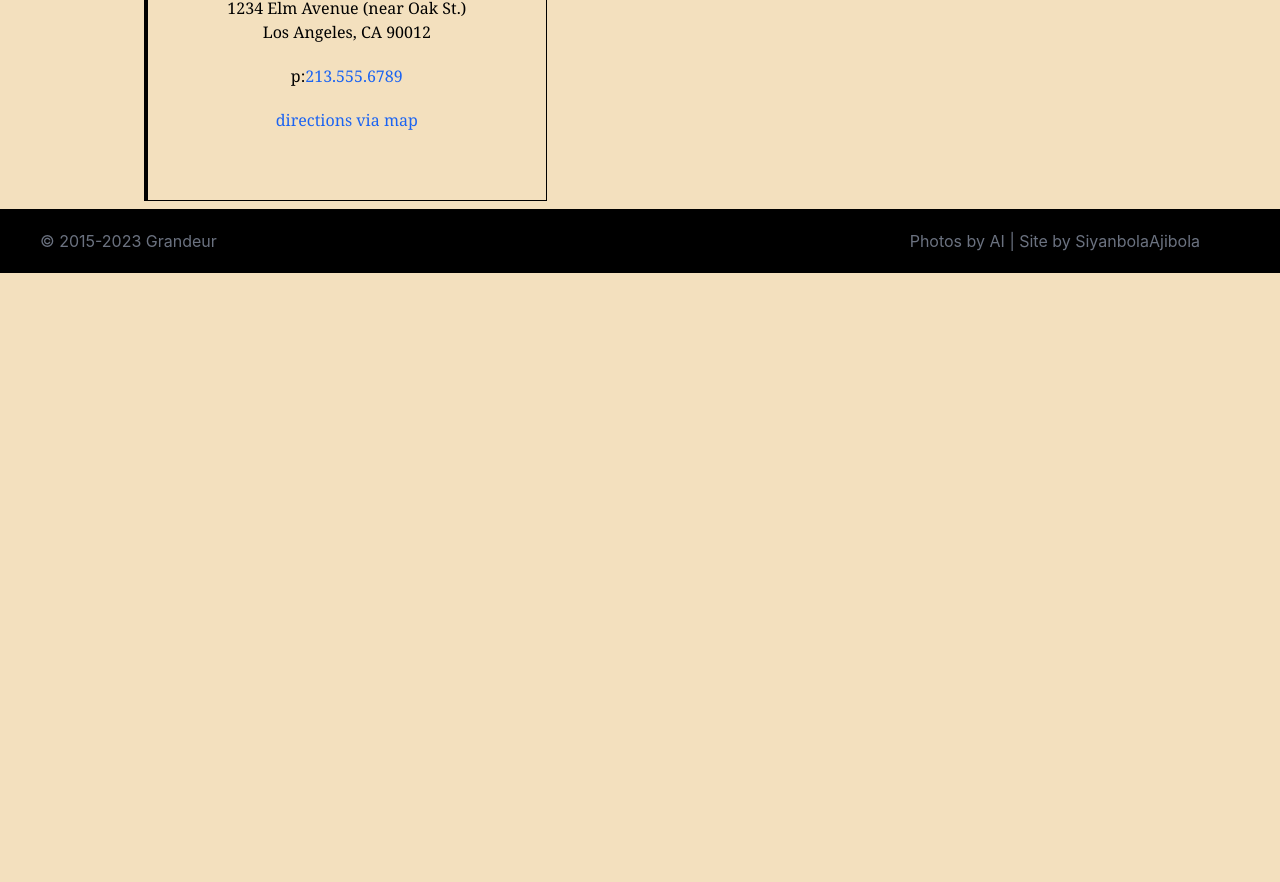
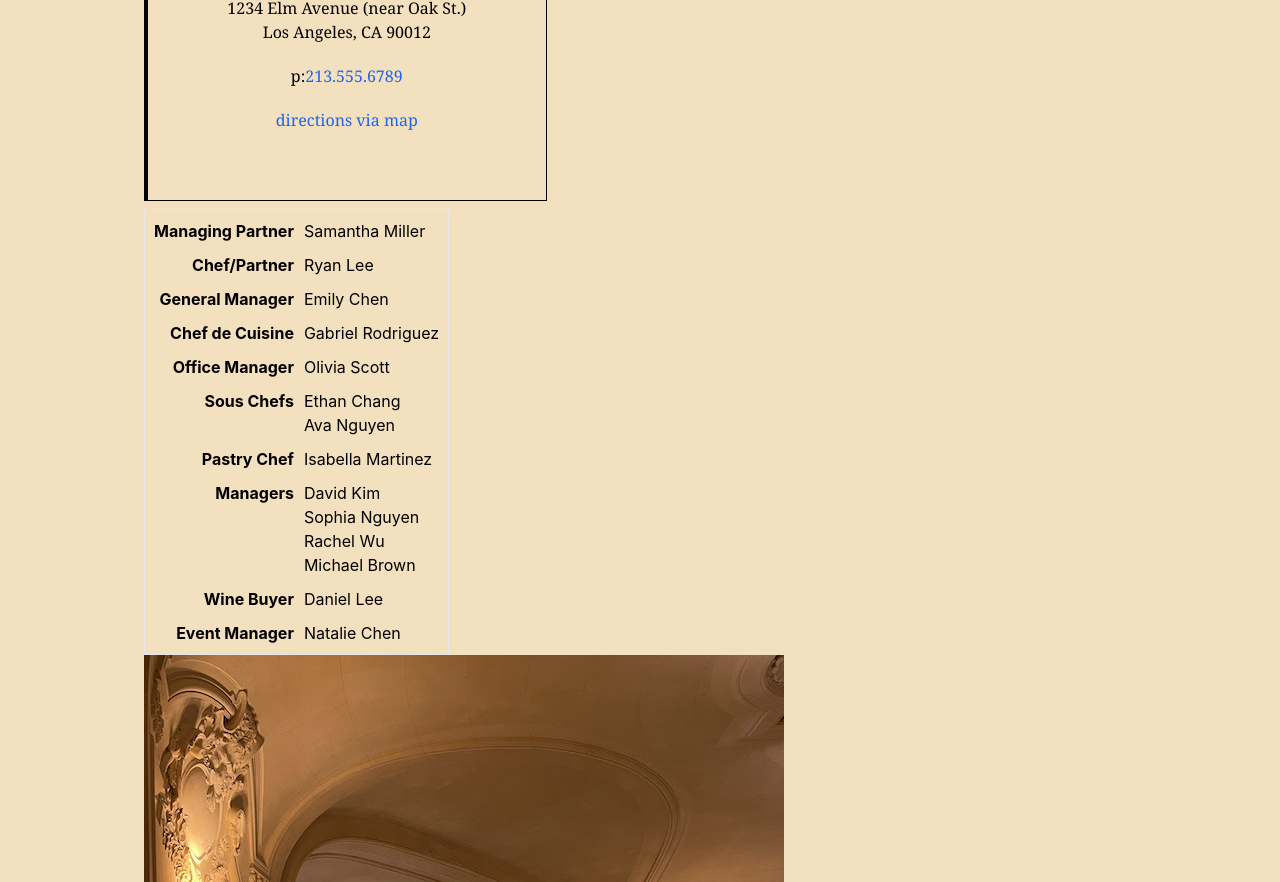
Before and after one commit to harjeeyborlah/The-Grandeur, a plain HTML site: page about.html in a window 1280 px wide. Shown: the part 698-1580 px from the top of the page. Before the commit the page ends 971 px from the top, so only its background shows below. Drawn offline with nearby package versions, Linux system fonts and the light colour scheme.

Commit message:
6/4/2023

```diff
--- a/about.html
+++ b/about.html
@@ -212,8 +212,138 @@
             </div>
           </div>
 
+          <table class="font-sans border-separate border-spacing-x-2 border-spacing-y-2 border">
+            <tbody>
+              <tr>
+                <td class="text-right">
+                  <strong>
+                    Managing Partner
+                  </strong>
+                </td>
+                <td>
+                  Samantha Miller
+                </td>
+              </tr>
+
+              <tr>
+                <td class="text-right">
+                  <strong>
+                    Chef/Partner
+                  </strong>
+                </td>
+                <td>
+                  Ryan Lee
+                </td>
+              </tr>
+
+              <tr>
+                <td class="text-right">
+                  <strong>
+                    General Manager
+                  </strong>
+                </td>
+                <td>
+                  Emily Chen
+                </td>
+              </tr>
+
+              <tr>
+                <td class="text-right">
+                  <strong>
+                    Chef de Cuisine
+                  </strong>
+                </td>
+                <td>
+                  Gabriel Rodriguez
+                </td>
+              </tr>
+
+              <tr>
+                <td class="text-right">
+                  <strong>
+                    Office Manager
+                  </strong>
+                </td>
+                <td>
+                  Olivia Scott
+                </td>
+              </tr>
+
+              <tr>
+                <td class="text-right align-top">
+                  <strong>
+                    Sous Chefs
+                  </strong>
+                </td>
+                <td>
+                  Ethan Chang
+                  <br>
+                  Ava Nguyen
+                </td>
+              </tr>
+
+              <tr>
+                <td class="text-right">
+                  <strong>
+                    Pastry Chef
+                  </strong>
+                </td>
+                <td>
+                  Isabella Martinez
+                </td>
+              </tr>
+
+              <tr>
+                <td class="text-right align-top">
+                  <strong>
+                    Managers
+                  </strong>
+                </td>
+                <td>
+                  David Kim
+                  <br>
+                  Sophia Nguyen
+                  <br>
+                  Rachel Wu
+                  <br>
+                  Michael Brown
+                </td>
+              </tr>
+
+              <tr>
+                <td class="text-right">
+                  <strong>
+                    Wine Buyer
+                  </strong>
+                </td>
+                <td>
+                  Daniel Lee
+                </td>
+              </tr>
+
+              <tr>
+                <td class="text-right">
+                  <strong>
+                    Event Manager
+                  </strong>
+                </td>
+                <td>
+                  Natalie Chen
+                </td>
+              </tr>
+
+            </tbody>
+          </table>
+
 
         </div>
+
+        <div>
+          <div>
+            <img src="/Pictures/pexels-eugenia-remark-14426182(1).jpg">
+          </div>
+        </div>
+
       </div>
     </section>
 
```
Also changed, not shown: Pictures/pexels-eugenia-remark-14426182(1).jpg (added), public/style.css.
